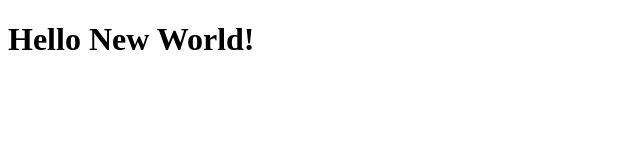
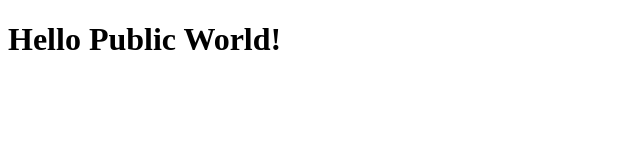
Before and after one commit to mustafakumshi/Project-2, a plain HTML site: page index.html in a window 1280 px wide. Shown: the whole page, without its empty margins (0-640 px from the left). Drawn offline with Linux system fonts and the light colour scheme.

Commit message:
Made Public

```diff
--- a/index.html
+++ b/index.html
@@ -7,6 +7,6 @@
     <title>Document</title>
   </head>
   <body>
-    <h1>Hello New World!</h1>
+    <h1>Hello Public World!</h1>
   </body>
 </html>
```
